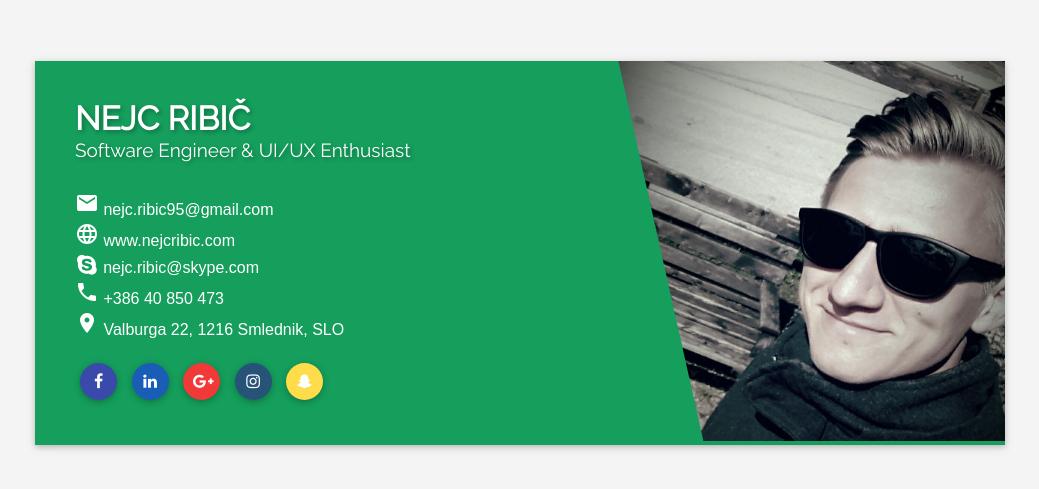
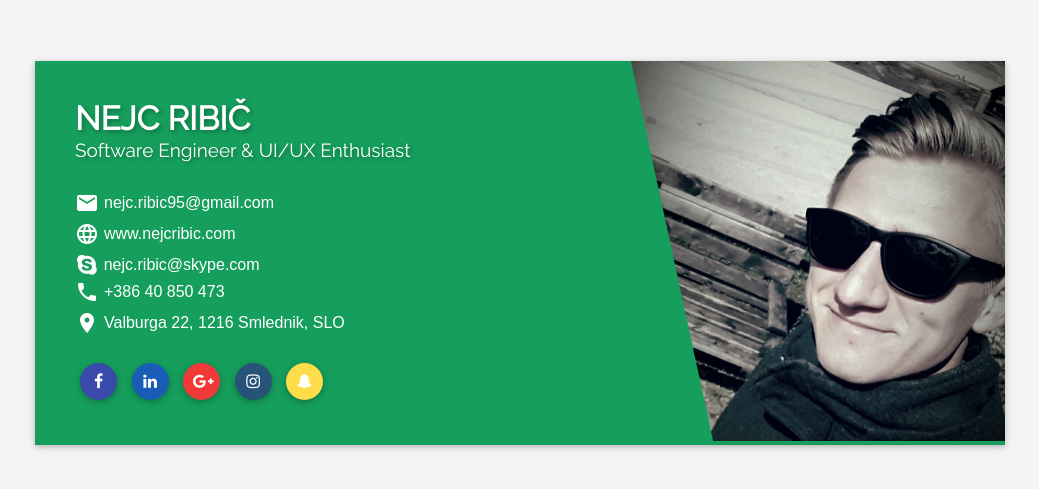
Before and after one commit to ribicnejc/MyPage, a plain HTML site: page index.html in a window 1280 px wide. Shown: the part 109-598 px from the top of the page, without its empty margins (120-1159 px from the left). Drawn offline with Linux system fonts and the light colour scheme; a web font is replaced by a local one.

Commit message:
main card info 3/4

```diff
--- a/index.html
+++ b/index.html
@@ -40,25 +40,35 @@
                 </div>
                 <div class="infos">
                     <ul class="profile-list">
-                        <li class="clearfix">
+                        <li class="clearfix bullet">
+                            <div class="row">
                                 <span class="title"><i class="material-icons">email</i></span>
                                 <span class="content">nejc.ribic95@gmail.com</span>
+                            </div>
                         </li>
-                        <li class="clearfix">
+                        <li class="clearfix bullet">
+                            <div class="row">
                                 <span class="title"><i class="material-icons">language</i></span>
                                 <span class="content">www.nejcribic.com</span>
+                            </div>
                         </li>
-                        <li class="clearfix">
+                        <li class="clearfix bullet">
+                            <div class="row">
                                 <span class="title"><i class="fa fa-skype" aria-hidden="true"></i></span>
                                 <span class="content">nejc.ribic@skype.com</span>
+                            </div>
                         </li>
-                        <li class="clearfix">
+                        <li class="clearfix bullet">
+                            <div class="row">
                                 <span class="title"><i class="material-icons">phone</i></span>
                                 <span class="content">+386 40 850 473</span>
+                            </div>
                         </li>
-                        <li class="clearfix">
+                        <li class="clearfix bullet">
+                            <div class="row">
                                 <span class="title"><i class="material-icons">place</i></span>
                                 <span class="content">Valburga 22, 1216 Smlednik, SLO</span>
+                            </div>
                         </li>
                     </ul>
                 </div>
--- a/sass/base/_base.sass
+++ b/sass/base/_base.sass
@@ -3,12 +3,12 @@ body
   padding: 0
   background-color: $color-container-background
 
-
 h4, h6
   font-family: $font-family-raleway
 
-//div.row
-//  margin: 0
+div.row
+  margin: 0
+
 .fa
   display: inline-block
   font: normal normal normal 14px/1 FontAwesome
--- a/sass/layout/_main-info-layout.sass
+++ b/sass/layout/_main-info-layout.sass
@@ -1,7 +1,7 @@
 .my-info-content
   padding: 40px
   //padding-left because of container fluid which add padding 15 to each left and right
-  padding-left: 55px
+  //padding-left: 55px
 
 .title-main-text
   @extend .shadowed-text
@@ -15,23 +15,17 @@
   margin-top: -5px
   margin-bottom: 30px
 
-
 .profile-list
   list-style-type: none
   padding-left: 0
-  li
-    padding-right: 50px
 
 .infos .profile-list .title .fa-skype
   font-size: 23px
   padding-left: 2px
   padding-right: 2px
 
-
-span.content
-  height: 100px
-
-
 .infos
   color: $color-white
   font-family: $font-family-muli
+  .title
+    margin-right: 5px
--- a/sass/modules/_images.sass
+++ b/sass/modules/_images.sass
@@ -15,6 +15,7 @@
   -ms-clip-path: polygon(0 0, 100% 0, 100% 100%, 22% 100%)
   -webkit-clip-path: polygon(0 0, 100% 0, 100% 100%, 22% 100%)
   clip-path: polygon(0 0, 100% 0, 100% 100%, 22% 100%)
+  margin-left: 15px
 
 
 
```
Also changed, not shown: css/app.css, 1 other file. Lines whose indentation alone changed are shown as unchanged.
